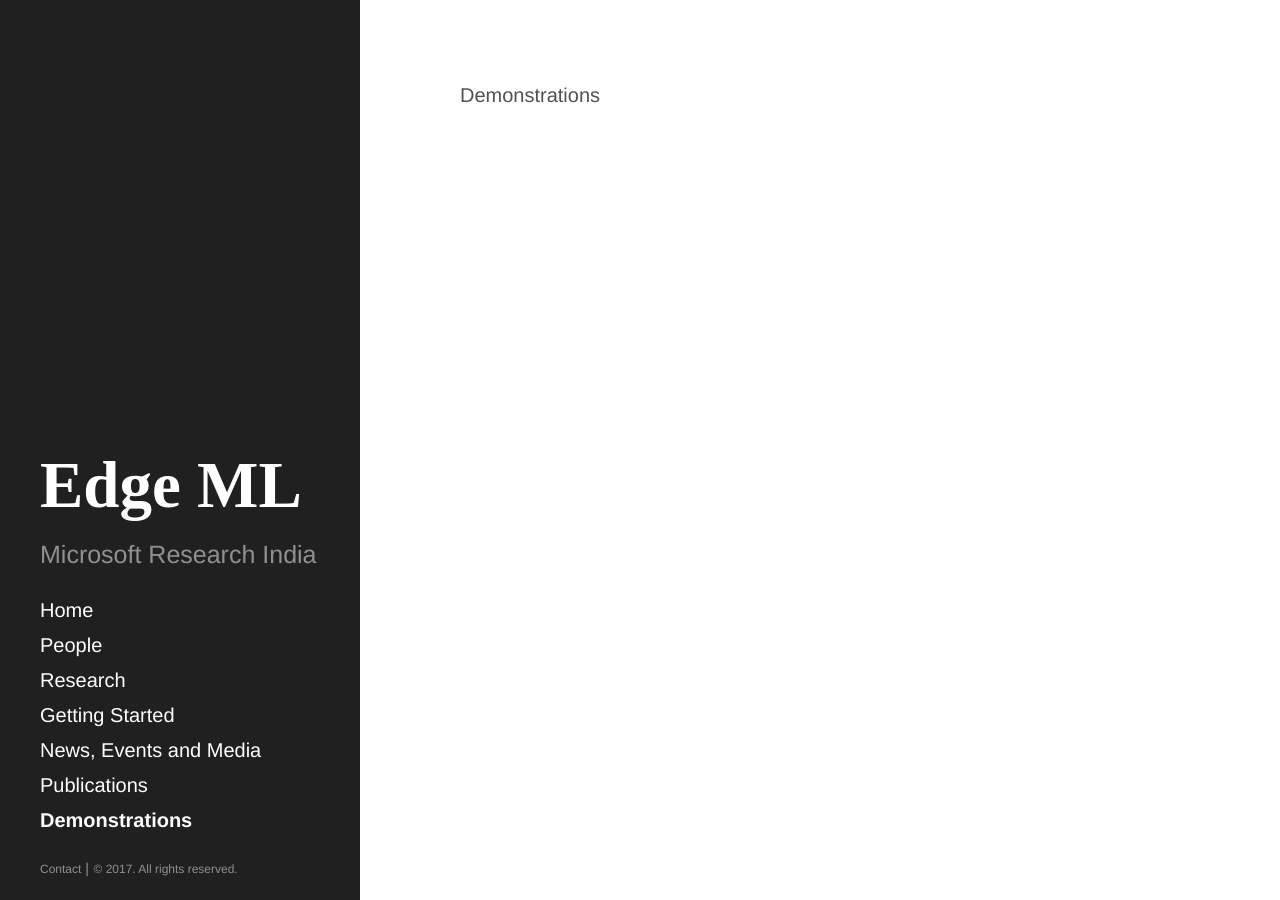
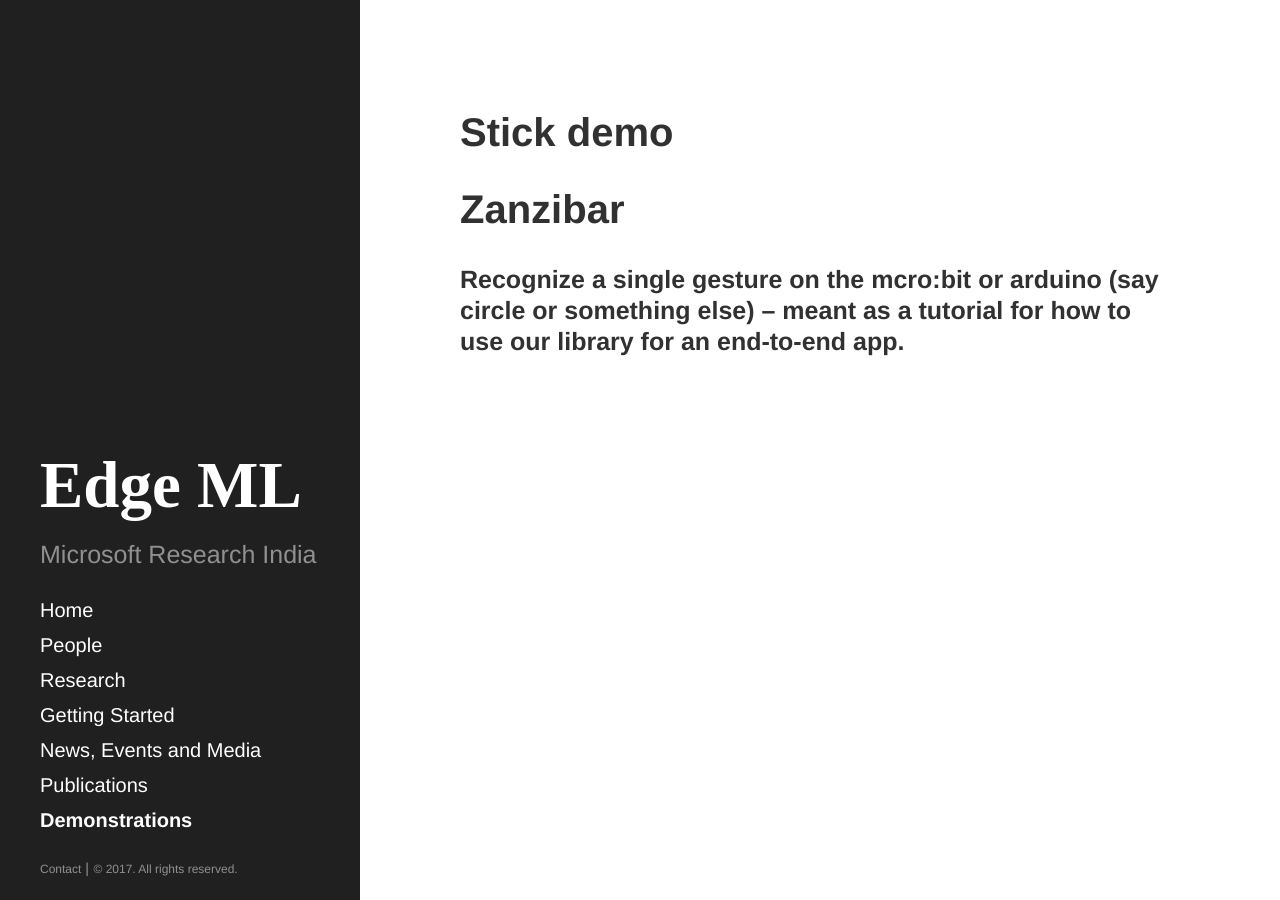
Before and after one commit to ShishirPatil/EdgeML, a Jekyll site: the page built from Demonstrations/index.html, in a window 1280 px wide. Built offline with Jekyll 4.4.1, drawn with Linux system fonts in a browser that asks for light colours.

Commit message:
Moving demonstrations to different folder

```diff
--- a/Demonstrations/index.html
+++ b/Demonstrations/index.html
@@ -2,4 +2,7 @@
 layout: default
 title: Demonstrations
 ---
-Demonstrations
+<h1>Stick demo</h1>
+<h1>Zanzibar</h1>
+<h3>Recognize a single gesture on the mcro:bit or arduino (say circle or something else) –
+meant as a tutorial for how to use our library for an end-to-end app.</h3>
```
Also changed, not shown: Demos.md (deleted, +0 -9 lines).
